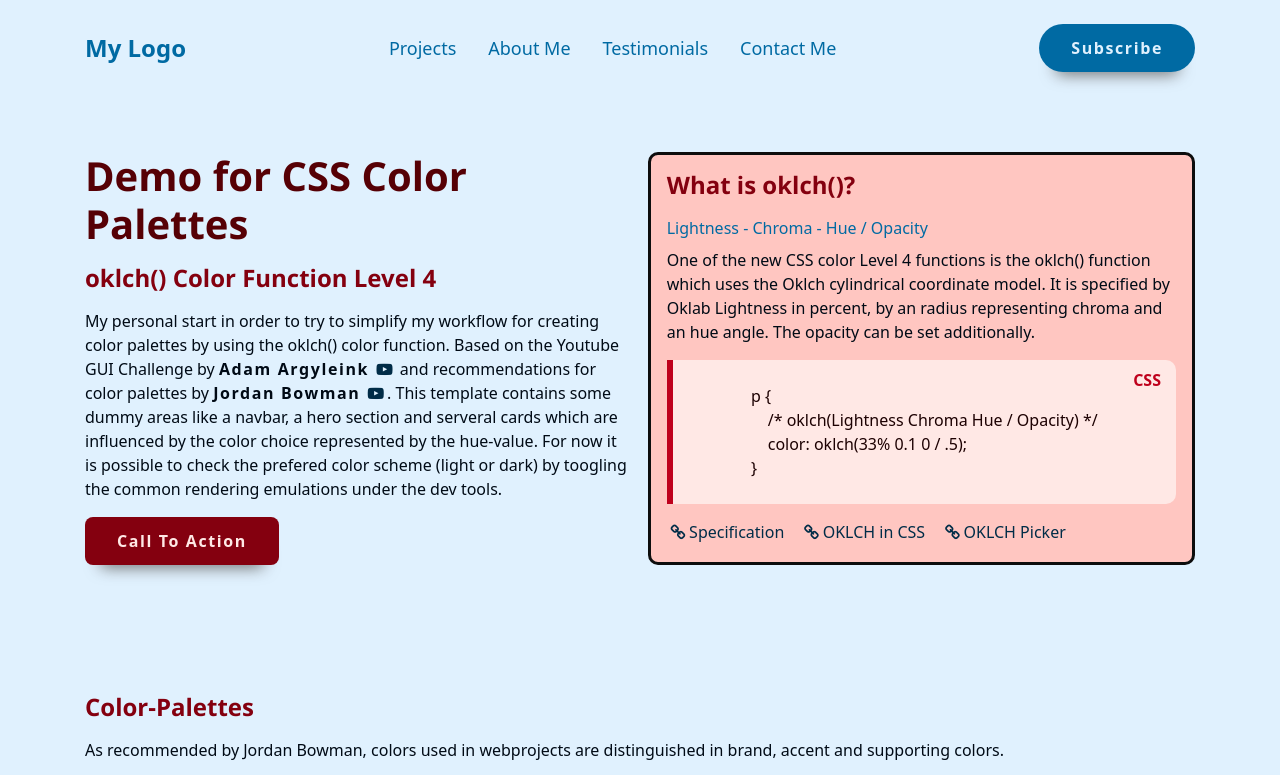
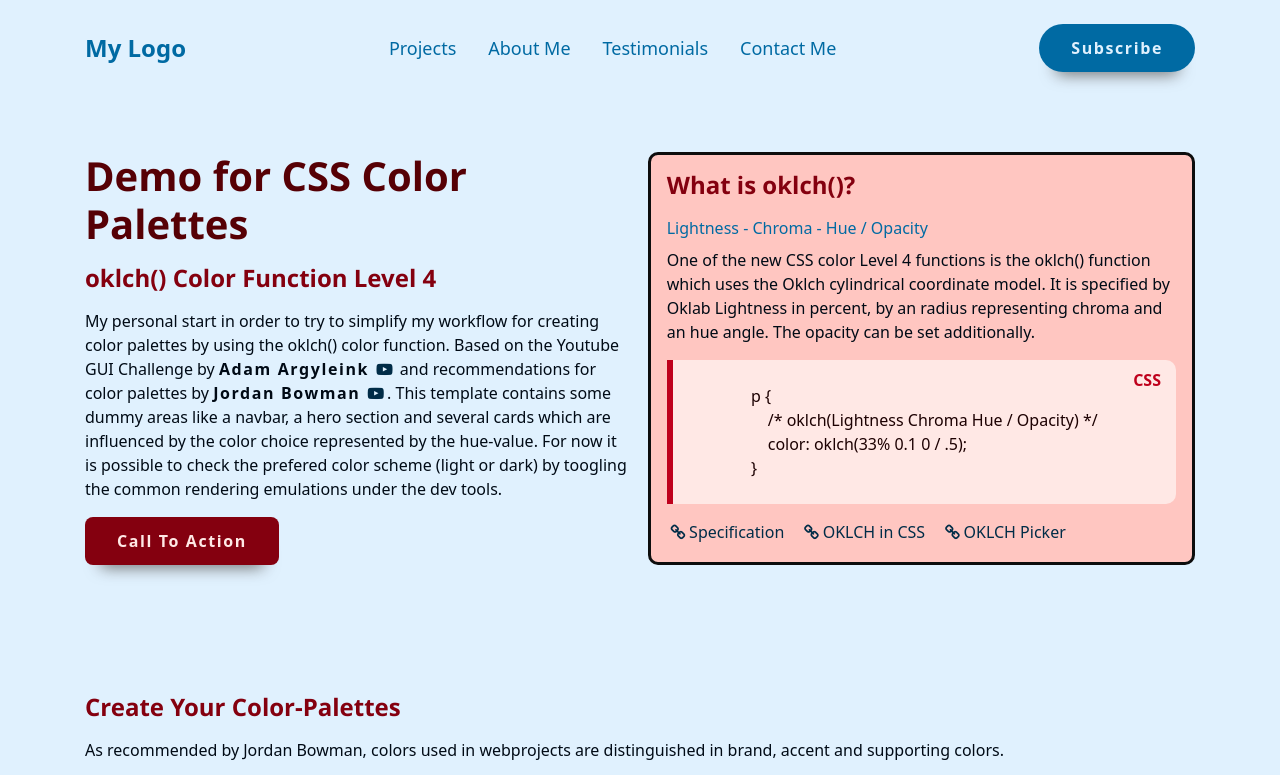
Before and after one commit to daHatta/demo-oklch-color-palette, a plain HTML site: page index.html in a window 1280 px wide. Shown: the top 775 px of the page. Drawn offline with Linux system fonts and the light colour scheme.

Commit message:
Minor changes

```diff
--- a/index.html
+++ b/index.html
@@ -39,7 +39,7 @@
                         <p>My personal start in order to try to simplify my workflow for creating color palettes by using the oklch() color function.
                             Based on the Youtube GUI Challenge by <strong>Adam Argyleink</strong> <a href="https://www.youtube.com/watch?v=6aCsAMgwnjE" target="_blank"><i class="icon-youtube-play"></i></a>
                             and recommendations for color palettes by <strong>Jordan Bowman</strong> <a href="https://www.youtube.com/watch?v=yYwEnLYT55c" target="_blank"><i class="icon-youtube-play"></i></a>.
-                            This template contains some dummy areas like a navbar, a hero section and serveral cards which are influenced by the color choice represented by the hue-value.
+                            This template contains some dummy areas like a navbar, a hero section and several cards which are influenced by the color choice represented by the hue-value.
                             For now it is possible to check the prefered color scheme (light or dark) by toogling the common rendering emulations under the dev tools.
                         </p>
                         <button type="button" class="btn btn-cta">Call To Action</button>
@@ -73,7 +73,7 @@
         </section>
         <section>
             <div class="container">
-                <h2>Color-Palettes</h2>
+                <h2>Create Your Color-Palettes</h2>
                 <p>As recommended by Jordan Bowman, colors used in webprojects are distinguished in brand, accent and supporting colors.</p>
                 <ul role="list">
                     <li><strong>Brand Colors:</strong> should be used for buttons, links, navigation and icons.</li>
```
Also changed, not shown: 1 other file.
